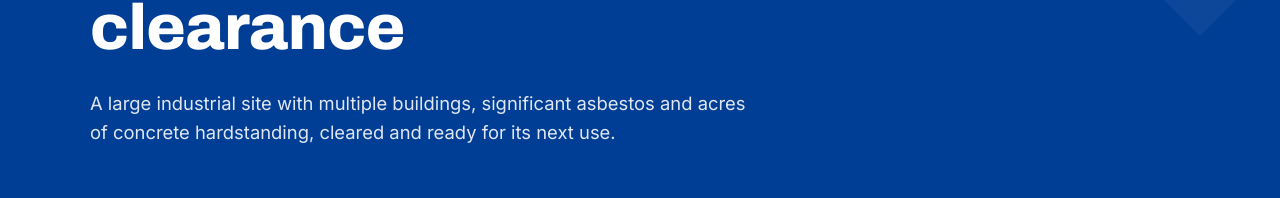
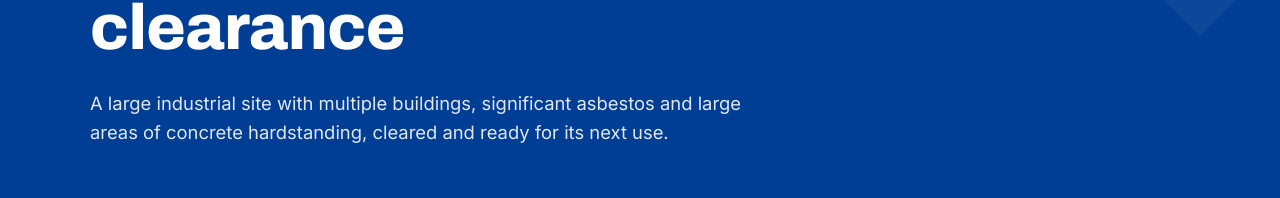
Before and after one commit to missjpmejia-beep/ihe-website, a plain HTML site: page projects/askern-saw-mill/index.html in a window 1280 px wide. Shown: the part 370-568 px from the top of the page. Drawn offline with Linux system fonts and the light colour scheme.

Commit message:
Askern: replace unsupported 'acres' wording
Co-Authored-By: Claude Opus 5.5 <noreply@anthropic.com>
Claude-Session: https://claude.ai/code/session_01NXtXnKco6wFTv45QvqmnoL

```diff
--- a/projects/askern-saw-mill/index.html
+++ b/projects/askern-saw-mill/index.html
@@ -84,7 +84,7 @@
         <div class="page-hero-inner">
           <span class="eyebrow">Project</span>
           <h1>Askern Saw Mill demolition and site clearance</h1>
-          <p class="lead">A large industrial site with multiple buildings, significant asbestos and acres of concrete hardstanding, cleared and ready for its next use.</p>
+          <p class="lead">A large industrial site with multiple buildings, significant asbestos and large areas of concrete hardstanding, cleared and ready for its next use.</p>
         </div>
       </div>
     </section>
```
Also changed, not shown: tools/pages/projects-askern-saw-mill.html (+1 -1 lines).
